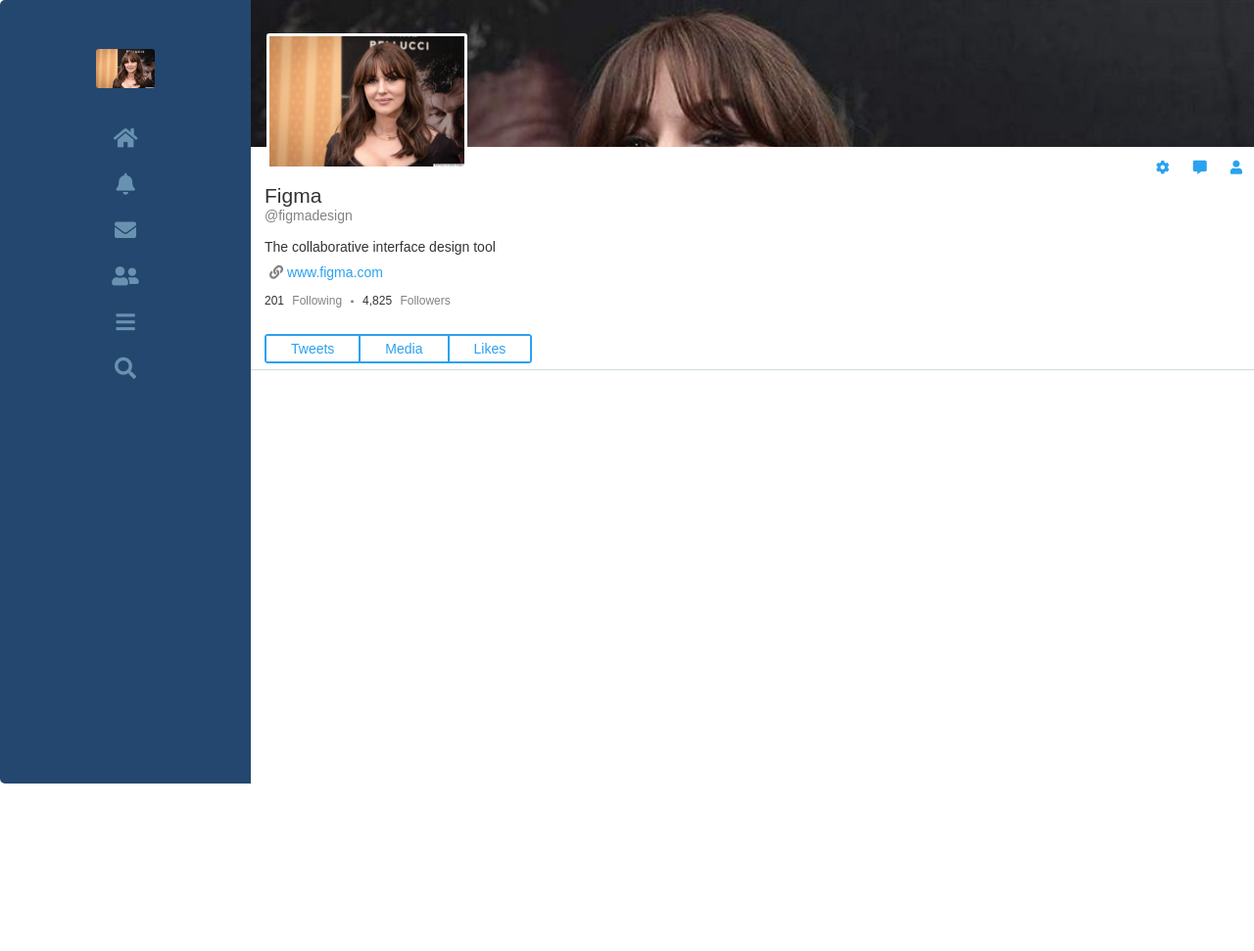
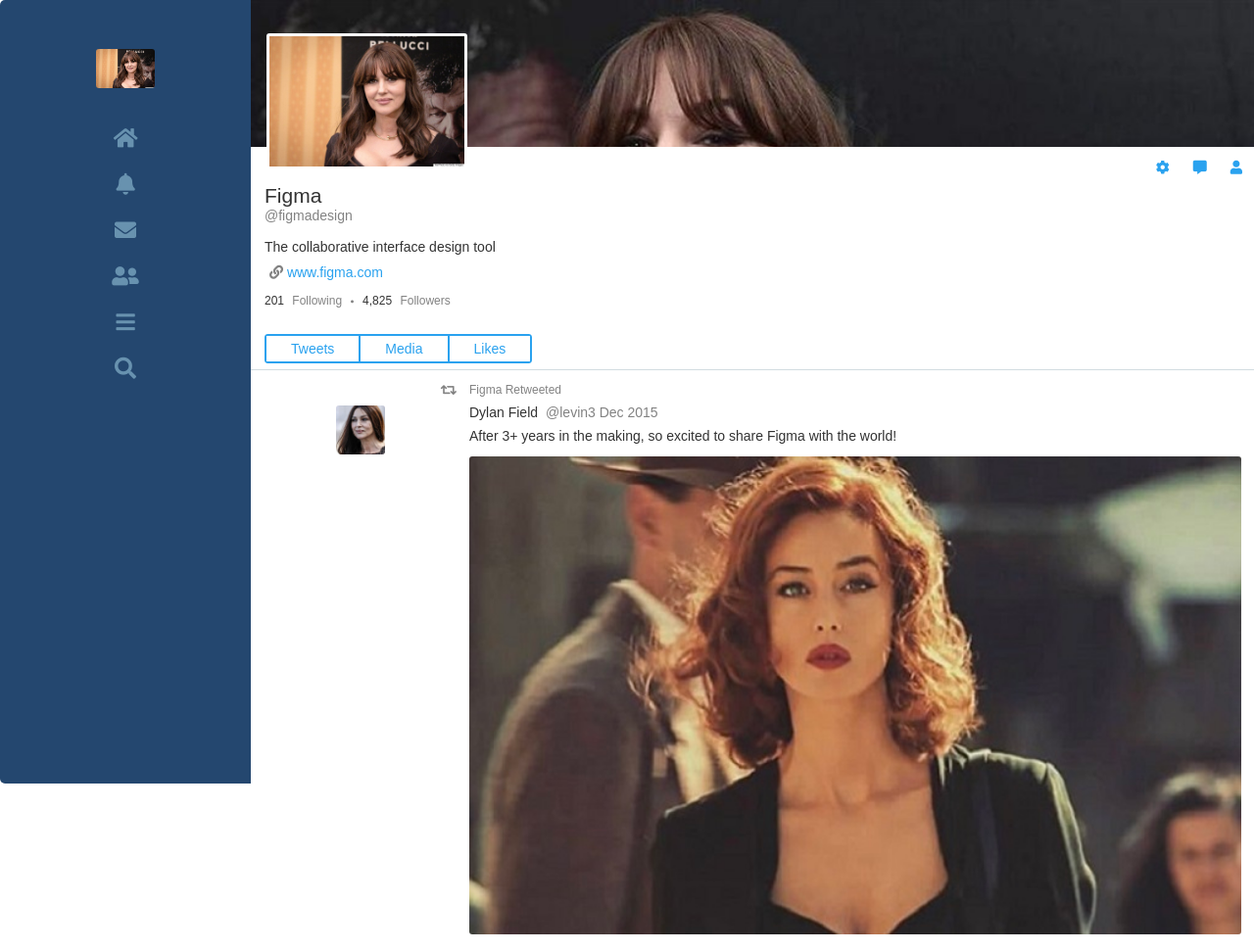
Before and after one commit to Guru4741/twitter, a plain HTML site: page index.html in a window 1280 px wide. Shown: the whole page at 98% size. Before the commit the page ends 800 px from the top, so only its background shows below. Drawn offline with Linux system fonts and the light colour scheme.

Commit message:
feat: Added Tweet Section
Tweet Section has been added which includes
tweet info and user who posted the tweet.

```diff
--- a/index.html
+++ b/index.html
@@ -23,6 +23,7 @@
             </nav>
         </aside>
         <main class="twitter__profile-section">
+            <!-- PROFILE HEADER SECTION STARTS -->
             <section class="twitter__header">
                 <div class="twitter__img-profile">
                     <img src="./assets/profile.jpg" alt="Profile Picture" class="twitter__img twitter__profile">
@@ -66,6 +67,41 @@
                     </div>
                 </div>
             </section>
+            <!-- PROFILE HEADER SECTION ENDS -->
+
+            <!-- TWEETS SECTION STARTS -->
+            <section class="twitter-tweets">
+                <div class="twitter-tweets__sidebar">
+                    <p class="twitter-tweets__retweet">
+                        <i class="fas fa-retweet"></i>
+                    </p>
+                    <img src="./assets/fan.jpg" alt="Profile Picture" class="twitter-tweets__img twitter__img">
+                </div>
+                <div class="twitter-tweets__main">
+                    <p class="twitter-tweets__profileId">
+                        Figma Retweeted
+                    </p>
+                    <div class="twitter-tweets__tweet-info">
+                        <p class="twitter-tweets__name">
+                            Dylan Field
+                        </p>
+                        <p class="twitter-tweets__handle">
+                            @levin
+                        </p>
+                        <p class="twitter-tweets__date">
+                            3 Dec 2015
+                        </p>
+                    </div>
+                    <p class="twitter-tweets__tweet-text">
+                        After 3+ years in the making, so excited to share Figma with the world!
+                    </p>
+                    <img src="./assets/malena.jpg" alt="Malena" class="twitter-tweets__image">
+                    <div class="twitter-tweets__interaction">
+
+                    </div>
+                </div>
+            </section>
+            <!-- TWEETS SECTION ENDS -->
         </main>
     </main>
 </body>
--- a/style.css
+++ b/style.css
@@ -181,3 +181,72 @@
     border-radius: 0;
     padding: 5px 25px;
 }
+
+.twitter-tweets {
+    display: flex;
+    padding: 13px;
+}
+
+.twitter-tweets__sidebar {
+    flex: 20%;
+    margin-right: 13px;
+    text-align: center;
+}
+
+.twitter-tweets__retweet {
+    color: #828282;
+    font-size: 13px;
+    text-align: right;
+    margin-bottom: 8px;
+}
+
+.twitter-tweets__img {
+    margin-top: 0;
+    width: 50px;
+    height: 50px;
+    object-fit: cover;
+}
+
+.twitter-tweets__main {
+    flex: 80%;
+}
+
+.twitter-tweets__profileId {
+    color: #828282;
+    font-size: 12px;
+    line-height: (16/12);
+    margin-bottom: 8px;
+}
+
+.twitter-tweets__tweet-info {
+    display: flex;
+    font-size: 14px;
+    line-height: (17/14);
+    font-weight: 500;
+    color: #828282;
+    margin-bottom: 8px;
+}
+
+.twitter-tweets__name {
+    color: #333333;
+    margin-right: 8px;
+}
+
+.twitter-tweets__date {
+
+}
+
+.twitter-tweets__tweet-text {
+    color: #333333;
+    font-size: 14px;
+    line-height: (17/14);
+    margin-bottom: 13px;
+}
+
+.twitter-tweets__image {
+    border-radius: 3px;
+    width: 100%;
+    background-position: top center;
+    background-repeat: no-repeat;
+    background-size: cover;
+}
```
Also changed, not shown: assets/fan.jpg (added), assets/malena.jpg (added).
